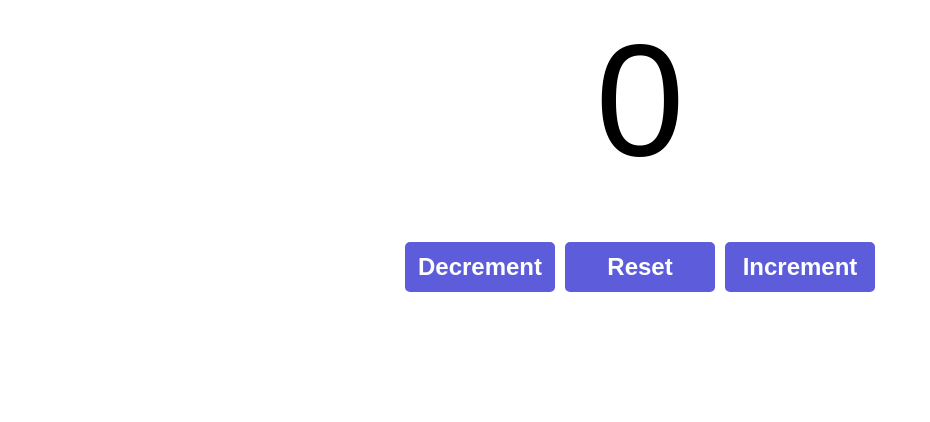
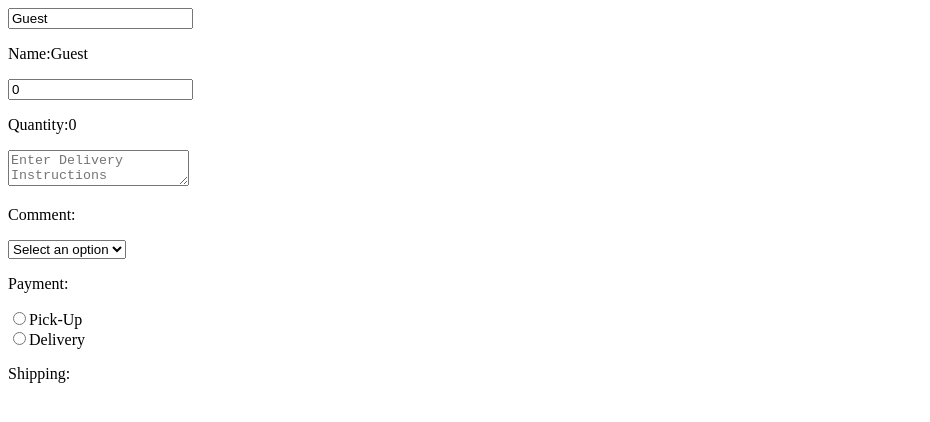
Before and after one commit to Gowtham5285/Daily_raect, a React (Vite) app: page / in a window 1280 px wide. Shown: the top 422 px of the page, without its empty margins (0-930 px from the left). Built offline with nearby package versions, Linux system fonts and the light colour scheme.

Commit message:
Make it Deployable

```diff
--- a/package.json
+++ b/package.json
@@ -1,5 +1,6 @@
 {
   "name": "my-react-app",
+  "homepage": "https://gowtham5285.github.io/Daily_raect/",
   "private": true,
   "version": "0.0.0",
   "type": "module",
@@ -7,9 +8,12 @@
     "dev": "vite",
     "build": "vite build",
     "lint": "eslint .",
-    "preview": "vite preview"
+    "preview": "vite preview",
+    "predeploy":"npm run build",
+    "deploy":"gh-pages -d dist"
   },
   "dependencies": {
+    "gh-pages": "^6.3.0",
     "react": "^19.2.0",
     "react-dom": "^19.2.0"
   },
--- a/src/App.jsx
+++ b/src/App.jsx
@@ -1,8 +1,8 @@
-import Counter from "./Counter.jsx";
+import MyComponent_ from "./MyComponent_.jsx";
 function App() {
   return (
     <>
-    <Counter/>
+    <MyComponent_/>
     </>
   );
 }
--- /dev/null
+++ b/src/MyComponent_.jsx
@@ -0,0 +1,53 @@
+import { useState } from "react";
+function MyComponent_(){
+    const [name,setName]=useState("Guest");
+    const [quantity,setQuantity]=useState(0);
+    const [comment,setComment]=useState("");
+    const [payment,setPayment]=useState("");
+    const [shipping,setShipping]=useState("");
+    function handleNameChange(event){
+        setName(event.target.value)
+    }
+    function handleQuantityChange(event){
+        setQuantity(event.target.value);
+    }
+    function handelCommentChange(event){
+        setComment(event.target.value);
+    }
+    function handelPaymentChange(event){
+        setPayment(event.target.value);
+    }
+    function handleShippingChange(event){
+        setShipping(event.target.value);
+    }
+    return(
+        <div>
+        <input type="text"  value={name} onChange={handleNameChange}/>
+        <p>Name:{name}</p>
+
+        <input type="number"  value={quantity} onChange={handleQuantityChange}/>
+        <p>Quantity:{quantity}</p>
+        <textarea value={comment} onChange={handelCommentChange} placeholder="Enter Delivery Instructions"></textarea>
+        <p>Comment: {comment}</p>
+        <select value={payment} onChange={handelPaymentChange}>
+            <option value="">Select an option</option>
+            <option value="UPI">UPI</option>
+            <option value="Visa">Visa</option>
+            <option value="MasterCard">MasterCard</option>
+            <option value="GiftCard">GiftCard</option>
+        </select>
+        <p>Payment:{payment}</p>
+        <label >
+            <input type="radio" value="Pick-Up" checked={shipping==="Pick-Up"} onChange={handleShippingChange}/>
+            Pick-Up
+        </label>
+        <br />
+        <label >
+            <input type="radio" value="Delivery" checked={shipping==="Delivery"} onChange={handleShippingChange}/>
+            Delivery
+        </label>
+        <p>Shipping:{shipping}</p>
+        </div>
+    )
+}
+export default MyComponent_
--- a/vite.config.js
+++ b/vite.config.js
@@ -4,5 +4,5 @@ import react from '@vitejs/plugin-react'
 // https://vite.dev/config/
 export default defineConfig({
   plugins: [react()],
-  base:'/Daily-raect/',
+  base:'/Daily-raect',
 })
```
Also changed, not shown: 1 other file (tests, documents, lock files or other folders).
